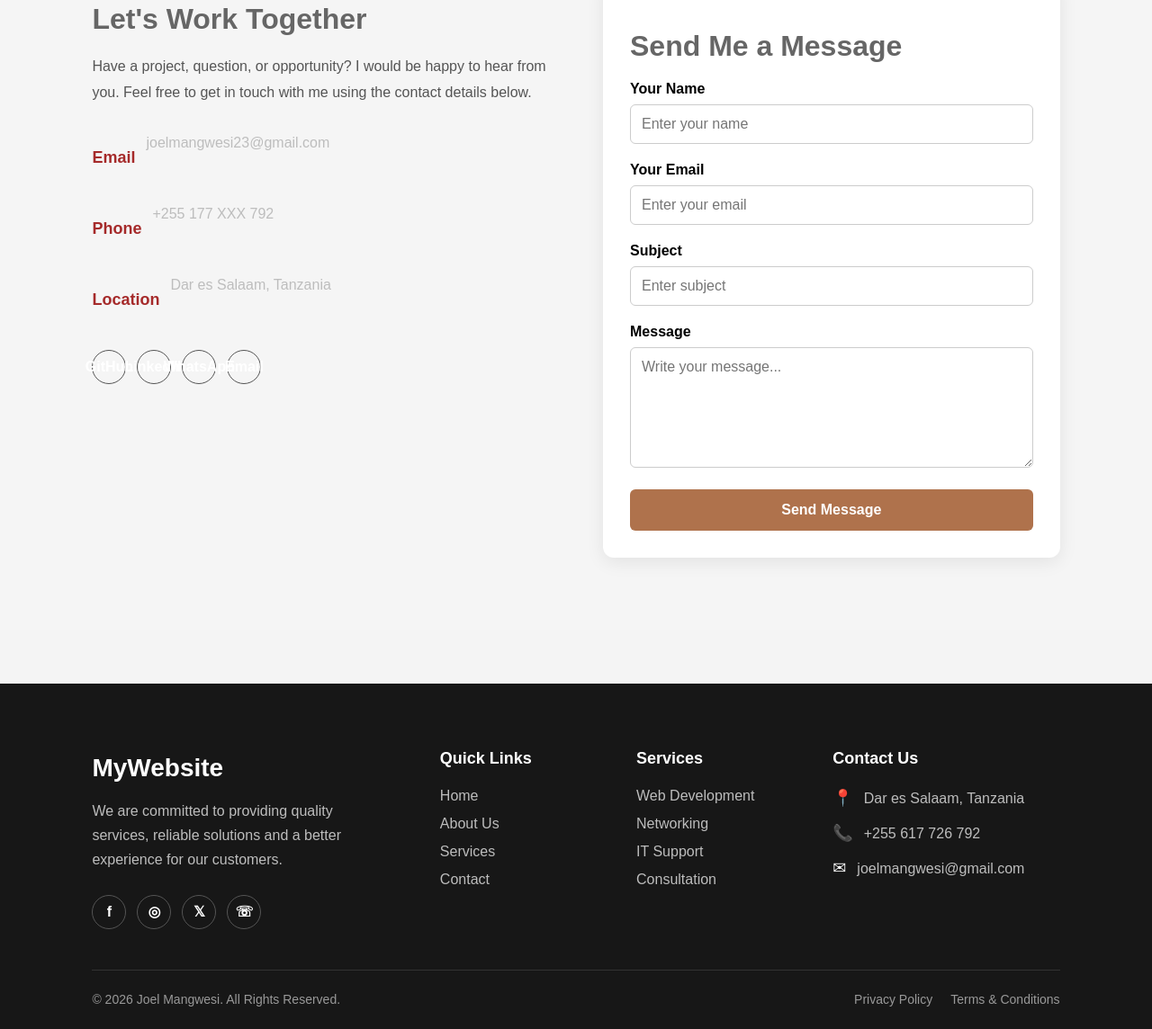
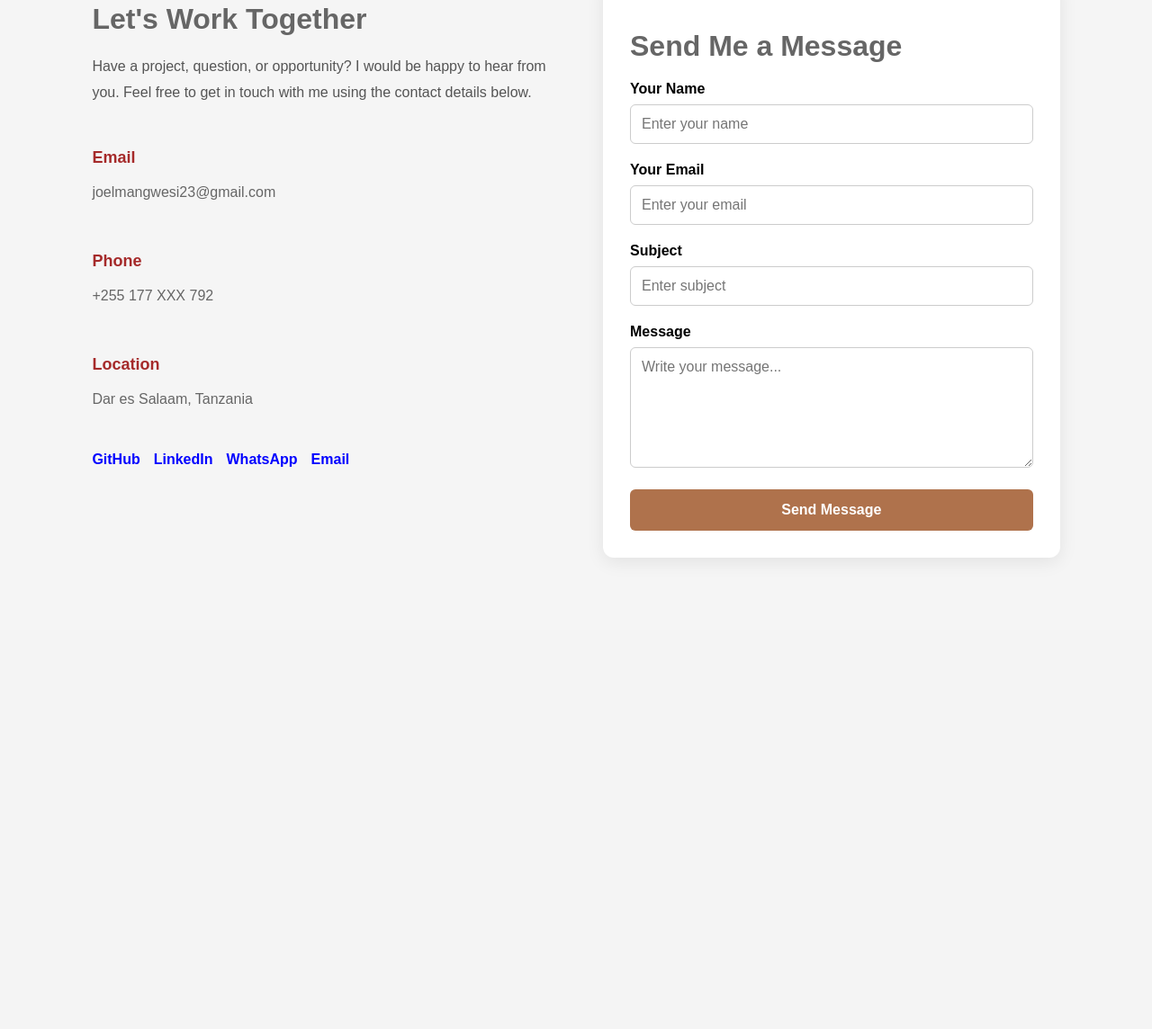
Before and after one commit to joelmangwesi23-del/my-website, a plain HTML site: page contact.html in a window 1280 px wide. Shown: the part 226-1370 px from the top of the page at 90% size. After the commit the page ends 926 px from the top, so only its background shows below. Drawn offline with Linux system fonts and the light colour scheme.

Commit message:
Add files via upload

```diff
--- a/contact.html
+++ b/contact.html
@@ -325,290 +325,6 @@
 
         </div>
     </section>
-<footer class="footer">
 
-    <div class="footer-container">
-
-        <!-- Brand / About -->
-        <div class="footer-column footer-brand">
-            <h2>MyWebsite</h2>
-
-            <p>
-                We are committed to providing quality services,
-                reliable solutions and a better experience for
-                our customers.
-            </p>
-
-            <div class="social-links">
-                <a href="#" aria-label="Facebook">f</a>
-                <a href="#" aria-label="Instagram">◎</a>
-                <a href="#" aria-label="Twitter">𝕏</a>
-                <a href="#" aria-label="WhatsApp">☏</a>
-            </div>
-        </div>
-
-
-        <!-- Quick Links -->
-        <div class="footer-column">
-            <h3>Quick Links</h3>
-
-            <ul>
-                <li><a href="index.html">Home</a></li>
-                <li><a href="about.html">About Us</a></li>
-                <li><a href="services.html">Services</a></li>
-                <li><a href="contact.html">Contact</a></li>
-            </ul>
-        </div>
-
-
-        <!-- Services -->
-        <div class="footer-column">
-            <h3>Services</h3>
-
-            <ul>
-                <li><a href="#">Web Development</a></li>
-                <li><a href="#">Networking</a></li>
-                <li><a href="#">IT Support</a></li>
-                <li><a href="#">Consultation</a></li>
-            </ul>
-        </div>
-
-
-        <!-- Contact -->
-        <div class="footer-column">
-            <h3>Contact Us</h3>
-
-            <div class="contact-item">
-                <span>📍</span>
-                <p>Dar es Salaam, Tanzania</p>
-            </div>
-
-            <div class="contact-item">
-                <span>📞</span>
-                <p>+255 617 726 792</p>
-            </div>
-
-            <div class="contact-item">
-                <span>✉</span>
-                <p>joelmangwesi@gmail.com</p>
-            </div>
-        </div>
-
-    </div>
-
-
-    <!-- Bottom Footer -->
-    <div class="footer-bottom">
-
-        <p>
-            © 2026 Joel Mangwesi. All Rights Reserved.
-        </p>
-
-        <div>
-            <a href="#">Privacy Policy</a>
-            <a href="#">Terms & Conditions</a>
-        </div>
-
-    </div>
-
-</footer>
-<style>
-/* =========================
-   FOOTER
-========================= */
-
-.footer {
-    background: #171717;
-    color: #ffffff;
-    margin-top: 60px;
-    padding: 55px 8% 0;
-}
-
-/* Main Footer Container */
-
-.footer-container {
-    max-width: 1200px;
-    margin: auto;
-
-    display: grid;
-    grid-template-columns:
-        2fr
-        1fr
-        1fr
-        1.5fr;
-
-    gap: 50px;
-}
-
-
-/* Footer Headings */
-
-.footer-column h2 {
-    font-size: 28px;
-    margin-bottom: 18px;
-    color: #ffffff;
-}
-
-.footer-column h3 {
-    font-size: 18px;
-    margin-bottom: 22px;
-    color: #ffffff;
-}
-
-
-/* About Text */
-
-.footer-brand p {
-    color: #bdbdbd;
-    line-height: 1.7;
-    max-width: 330px;
-}
-
-
-/* Links */
-
-.footer-column ul {
-    list-style: none;
-    padding: 0;
-    margin: 0;
-}
-
-.footer-column ul li {
-    margin-bottom: 13px;
-}
-
-.footer-column ul li a {
-    color: #bdbdbd;
-    text-decoration: none;
-    transition: 0.3s;
-}
-
-.footer-column ul li a:hover {
-    color: #ffffff;
-    padding-left: 6px;
-}
-
-
-/* Social Media */
-
-.social-links {
-    display: flex;
-    gap: 12px;
-    margin-top: 25px;
-}
-
-.social-links a {
-    width: 38px;
-    height: 38px;
-
-    display: flex;
-    align-items: center;
-    justify-content: center;
-
-    border: 1px solid #555;
-    border-radius: 50%;
-
-    color: #ffffff;
-    text-decoration: none;
-
-    transition: 0.3s;
-}
-
-.social-links a:hover {
-    background: #963131;
-    border-color: #963131;
-    transform: translateY(-4px);
-}
-
-
-/* Contact */
-
-.contact-item {
-    display: flex;
-    align-items: flex-start;
-    gap: 12px;
-    margin-bottom: 15px;
-}
-
-.contact-item span {
-    font-size: 18px;
-}
-
-.contact-item p {
-    margin: 0;
-    color: #bdbdbd;
-    line-height: 1.5;
-}
-
-
-/* Bottom Section */
-
-.footer-bottom {
-    max-width: 1200px;
-    margin: 45px auto 0;
-
-    padding: 22px 0;
-
-    border-top: 1px solid #333;
-
-    display: flex;
-    justify-content: space-between;
-    align-items: center;
-
-    color: #999;
-}
-
-.footer-bottom p {
-    margin: 0;
-    font-size: 14px;
-}
-
-.footer-bottom div {
-    display: flex;
-    gap: 20px;
-}
-
-.footer-bottom a {
-    color: #999;
-    text-decoration: none;
-    font-size: 14px;
-}
-
-.footer-bottom a:hover {
-    color: #ffffff;
-}
-
-
-/* =========================
-   MOBILE RESPONSIVE
-========================= */
-
-@media (max-width: 900px) {
-
-    .footer-container {
-        grid-template-columns: 1fr 1fr;
-    }
-
-}
-
-
-@media (max-width: 600px) {
-
-    .footer {
-        padding: 45px 25px 0;
-    }
-
-    .footer-container {
-        grid-template-columns: 1fr;
-        gap: 35px;
-    }
-
-    .footer-bottom {
-        flex-direction: column;
-        gap: 15px;
-        text-align: center;
-    }
-
-}
-</body>
+<body>
 </html>
```
